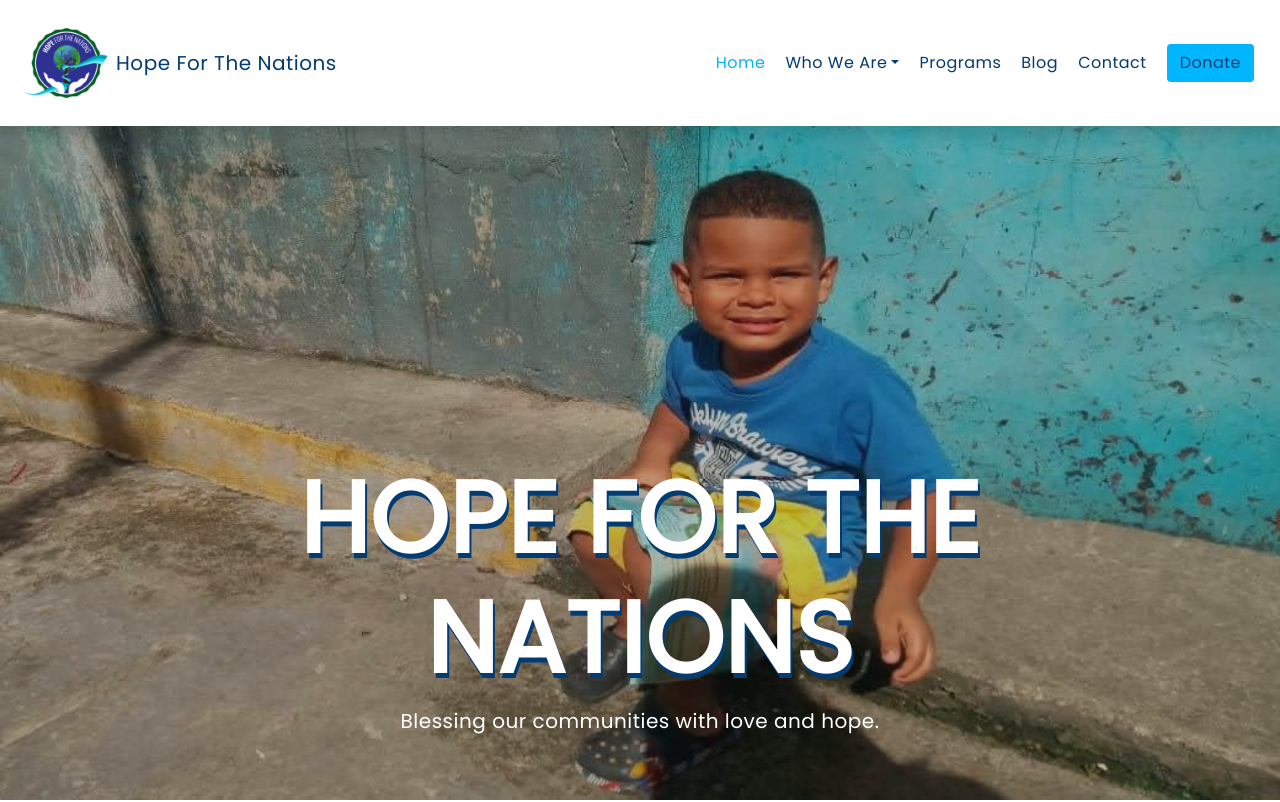
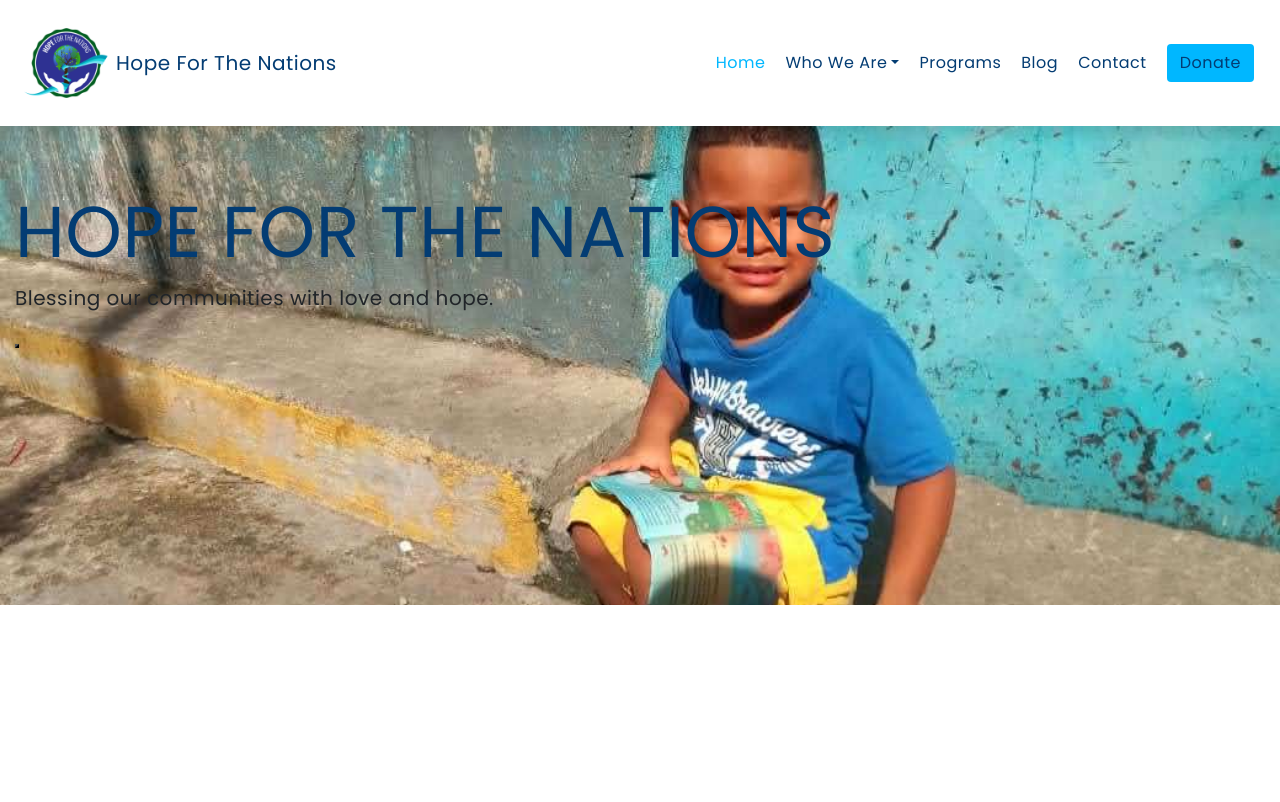
Before and after one commit to Cmmh1101/hope-react-types, a React (Create React App) app: page / in a window 1280 px wide. Shown: the top 802 px of the page. Built offline with nearby package versions, Linux system fonts and the light colour scheme; a web font is replaced by a local one.

Commit message:
change: hero background

```diff
--- a/src/styles/styles.css
+++ b/src/styles/styles.css
@@ -97,6 +97,16 @@ footer .rights {
 
 footer .follow-icons:hover {
   color: var(--dark-blue);
+}
+
+/* header jumbo */
+
+.jumbo-header {
+  background-repeat: no-repeat;
+  background-position: center;
+  background-size: cover;
+  margin-top: 125px;
+  height: 60vh;
 }
 
 /* headers */
--- a/src/views/homepage/HomePage.tsx
+++ b/src/views/homepage/HomePage.tsx
@@ -6,18 +6,25 @@ import ProgramsList from "../articles/components/ProgramsList";
 import StoriesList from "../storiesOfHope.tsx/components/StoriesList";
 import DonateBanner from "../../utils/DonateBanner";
 import Introduction from "./components/Introduction";
+import Header from "./components/Header";
 
 const HomePage = () => {
   return (
     <>
+      <Header
+        title="HOPE FOR THE NATIONS"
+        description="Blessing our communities with love and hope."
+        background="../../../images/hero-image.jpg"
+        className="jumbo-header"
+      />
       <div className="main-banner">
-        <BannerDivider
+        {/* <BannerDivider
           className="banner-content"
           bannerText="HOPE FOR THE NATIONS"
           bannerContent="Blessing our communities with love and hope."
           imgSrc="../../../images/hero-image.jpg"
           altText="Boy seated on the sidewalk"
-        />
+        /> */}
       </div>
       <Container>
         <Introduction />
--- a/src/views/homepage/components/Header.tsx
+++ b/src/views/homepage/components/Header.tsx
@@ -1,19 +1,36 @@
 import React from "react";
 import { Container, Jumbotron } from "reactstrap";
 
-const Header = (props: any) => {
+interface Props {
+  background: string;
+  title: string;
+  titleWIthEffect?: string;
+  description: string;
+  buttonText?: string;
+  className?: string;
+}
+
+const Header = ({
+  background,
+  title,
+  titleWIthEffect,
+  buttonText,
+  description,
+  className,
+}: Props) => {
   return (
-    <>
-      <Jumbotron fluid>
-        <Container fluid>
-          <h1 className="display-3">Fluid jumbotron</h1>
-          <p className="lead">
-            This is a modified jumbotron that occupies the entire horizontal
-            space of its parent.
-          </p>
-        </Container>
-      </Jumbotron>
-    </>
+    <Jumbotron
+      fluid
+      style={{ backgroundImage: `url(${background})` }}
+      className={className}
+    >
+      <Container fluid>
+        <span>{titleWIthEffect}</span>
+        <h1 className="display-3">{title}</h1>
+        <p className="lead">{description}</p>
+        <button>{buttonText}</button>
+      </Container>
+    </Jumbotron>
   );
 };
 
```
